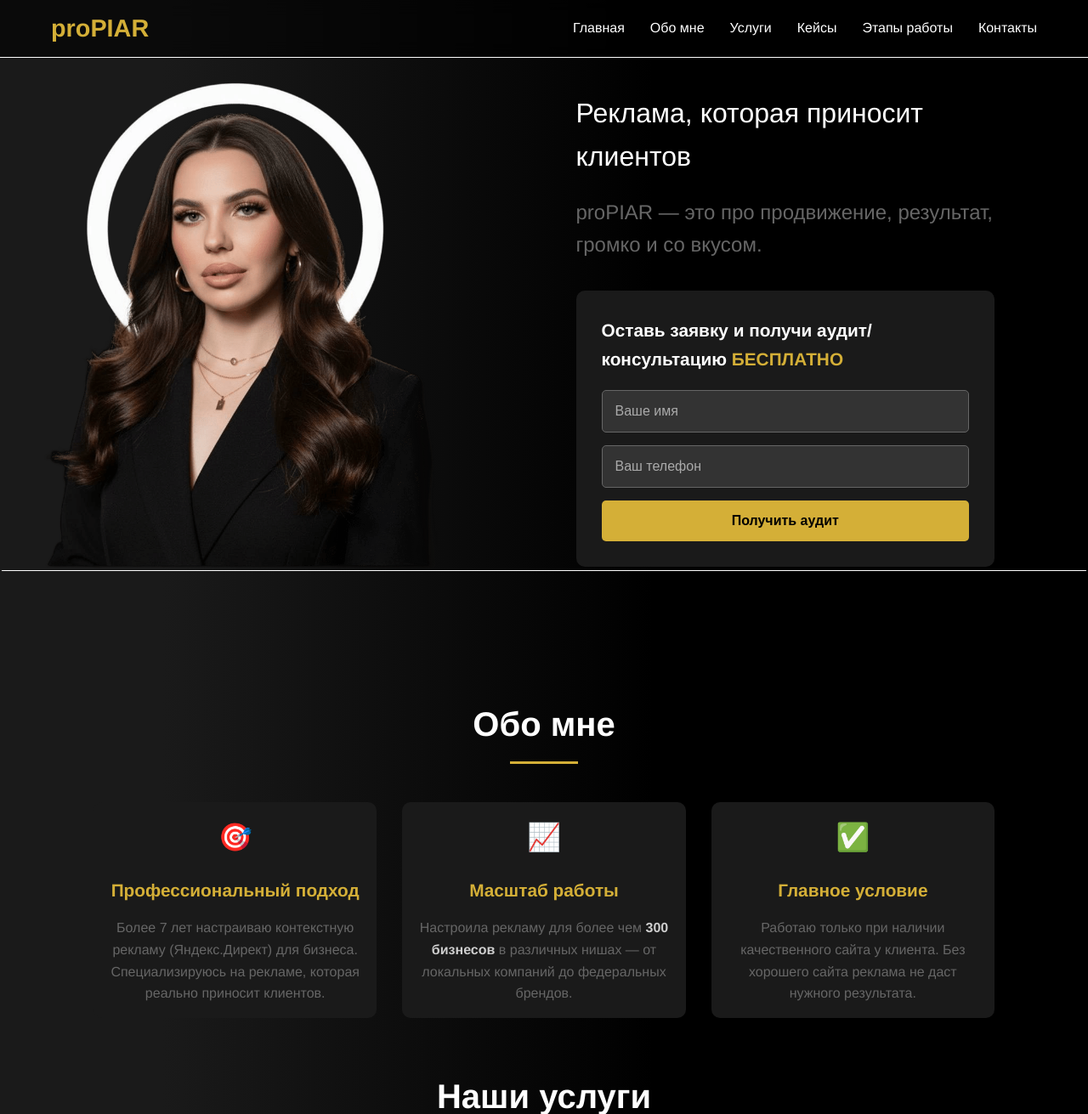
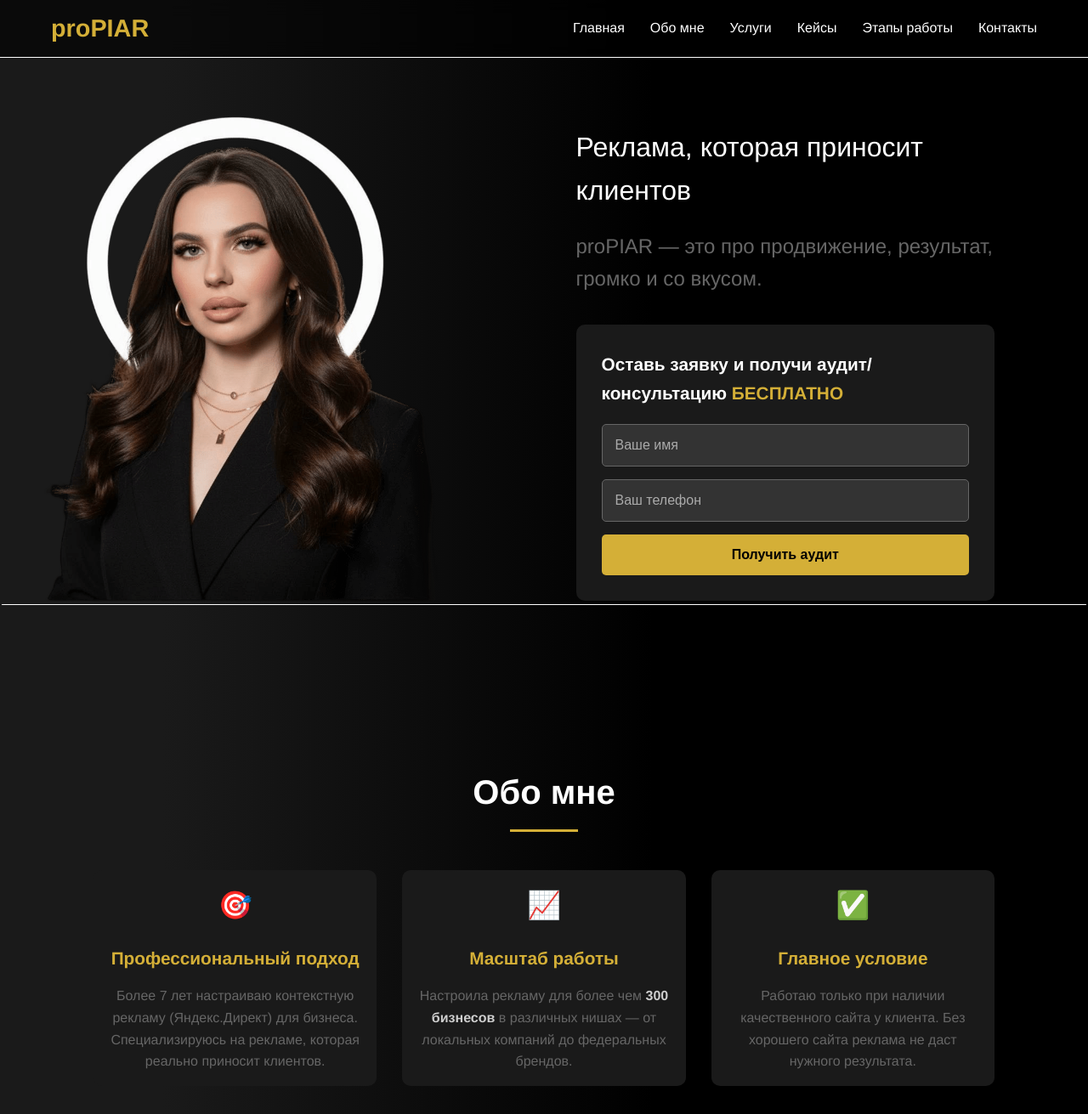
Before and after one commit to KennyMc11/proPIAR, a Django app: page / in a window 1280 px wide. Shown: the top 1311 px of the page at 85% size. Run offline with Django 5.2, Linux system fonts and the light colour scheme.

Commit message:
Вернул растояние min-height

```diff
--- a/app/main/static/css/main.css
+++ b/app/main/static/css/main.css
@@ -128,7 +128,7 @@ body {
 
 /* Главный экран */
 #home {
-    min-height: 90vh;
+    min-height: 100vh;
     display: flex;
     align-items: center;
     background: none;
```
